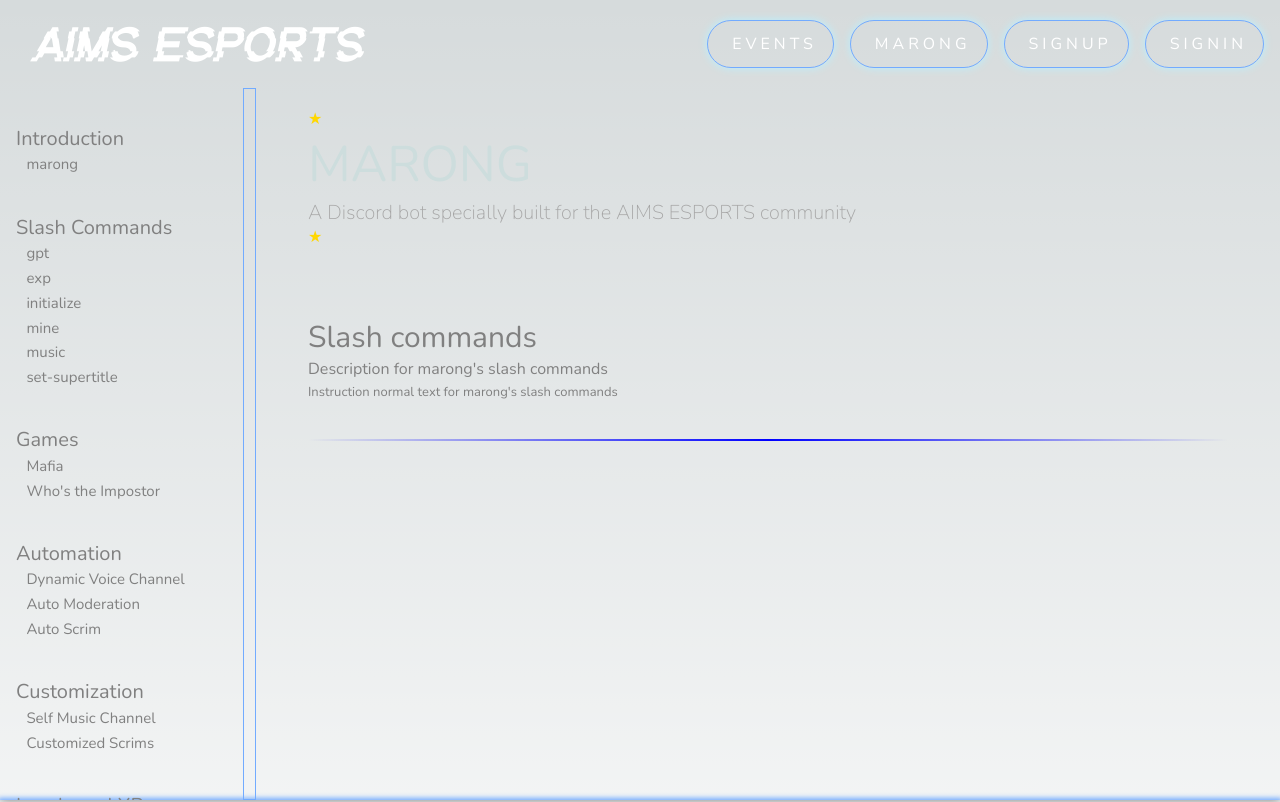
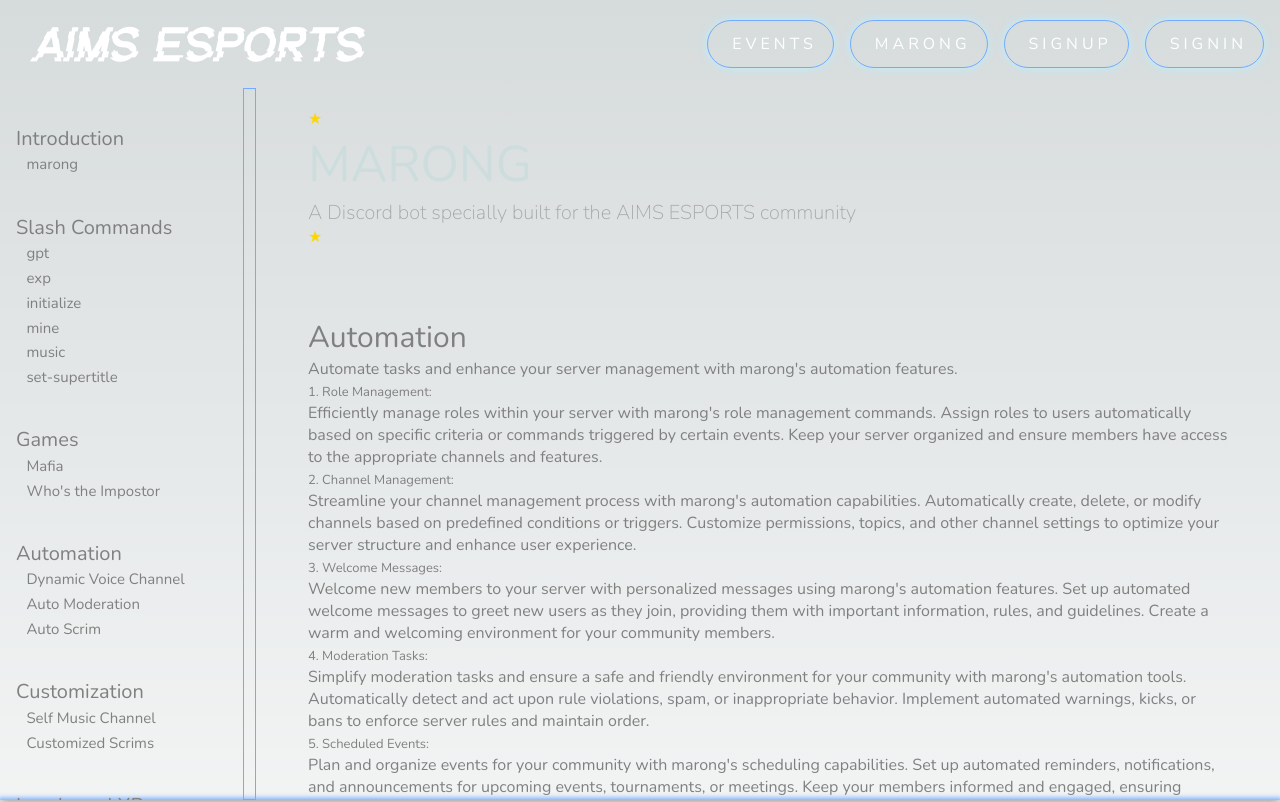
Before and after one commit to JiaCheng2004/marong-website, a Next.js app: page /marong/Automation in a window 1280 px wide. Shown: the top 802 px of the page. Built offline with nearby package versions, Linux system fonts and the light colour scheme.

Commit message:
Automation doc update

```diff
--- a/app/marong/Automation/page.tsx
+++ b/app/marong/Automation/page.tsx
@@ -64,9 +64,18 @@
                         </div>
                         <div className={styles.section}>
                             <div className={styles.horizontalbar}></div>
-                            <div className={styles.sectiontitlefont}>Slash commands</div>
-                                <div className={styles.sectiontitledescription}>Description for marong's slash commands</div>
-                                <a className={styles.normal}>Instruction normal text for marong's slash commands</a>
+                            <div className={styles.sectiontitlefont}>Automation</div>
+                            <div className={styles.sectiontitledescription}>Automate tasks and enhance your server management with marong's automation features.</div>
+                            <a className={styles.normal}>1. Role Management:</a>
+                            <p className={styles.paragraph}>Efficiently manage roles within your server with marong's role management commands. Assign roles to users automatically based on specific criteria or commands triggered by certain events. Keep your server organized and ensure members have access to the appropriate channels and features.</p>
+                            <a className={styles.normal}>2. Channel Management:</a>
+                            <p className={styles.paragraph}>Streamline your channel management process with marong's automation capabilities. Automatically create, delete, or modify channels based on predefined conditions or triggers. Customize permissions, topics, and other channel settings to optimize your server structure and enhance user experience.</p>
+                            <a className={styles.normal}>3. Welcome Messages:</a>
+                            <p className={styles.paragraph}>Welcome new members to your server with personalized messages using marong's automation features. Set up automated welcome messages to greet new users as they join, providing them with important information, rules, and guidelines. Create a warm and welcoming environment for your community members.</p>
+                            <a className={styles.normal}>4. Moderation Tasks:</a>
+                            <p className={styles.paragraph}>Simplify moderation tasks and ensure a safe and friendly environment for your community with marong's automation tools. Automatically detect and act upon rule violations, spam, or inappropriate behavior. Implement automated warnings, kicks, or bans to enforce server rules and maintain order.</p>
+                            <a className={styles.normal}>5. Scheduled Events:</a>
+                            <p className={styles.paragraph}>Plan and organize events for your community with marong's scheduling capabilities. Set up automated reminders, notifications, and announcements for upcoming events, tournaments, or meetings. Keep your members informed and engaged, ensuring maximum participation and attendance.</p>
                             <div className={styles.horizontalbar}></div>
                         </div>
                     </div>
```
